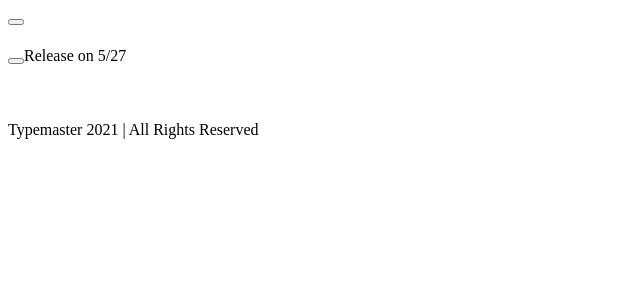
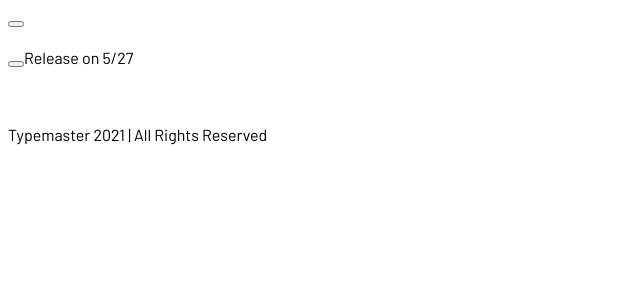
Before and after one commit to Ramaj57/typemaster-pre-launch-landing-page, an Angular app: page / in a window 1280 px wide. Shown: the top 300 px of the page, without its empty margins (0-640 px from the left). Built offline with nearby package versions, Linux system fonts and the light colour scheme.

Commit message:
custom color variables and font-family

```diff
--- a/src/styles.css
+++ b/src/styles.css
@@ -1 +1,16 @@
-/* You can add global styles to this file, and also import other style files */
+@import url('https://fonts.googleapis.com/css2?family=Barlow:ital,wght@0,100;0,200;0,300;0,400;0,500;0,600;0,700;0,800;0,900;1,100;1,200;1,300;1,400;1,500;1,600;1,700;1,800;1,900&display=swap');
+
+:root {
+  box-sizing: border-box;
+  margin: 0;
+  padding: 0;
+  font-family: 'barlow', sans-serif;
+  --blank-space: #e8eff2;
+  --paragraph: #7b8bad;
+  --heading-btnHover: #162542;
+  --btn-icon: #f16718;
+  --btn-hover: #ff9b62;
+}
+
+/* medium is font-weight 500
+black is font-weight 900 */
```
